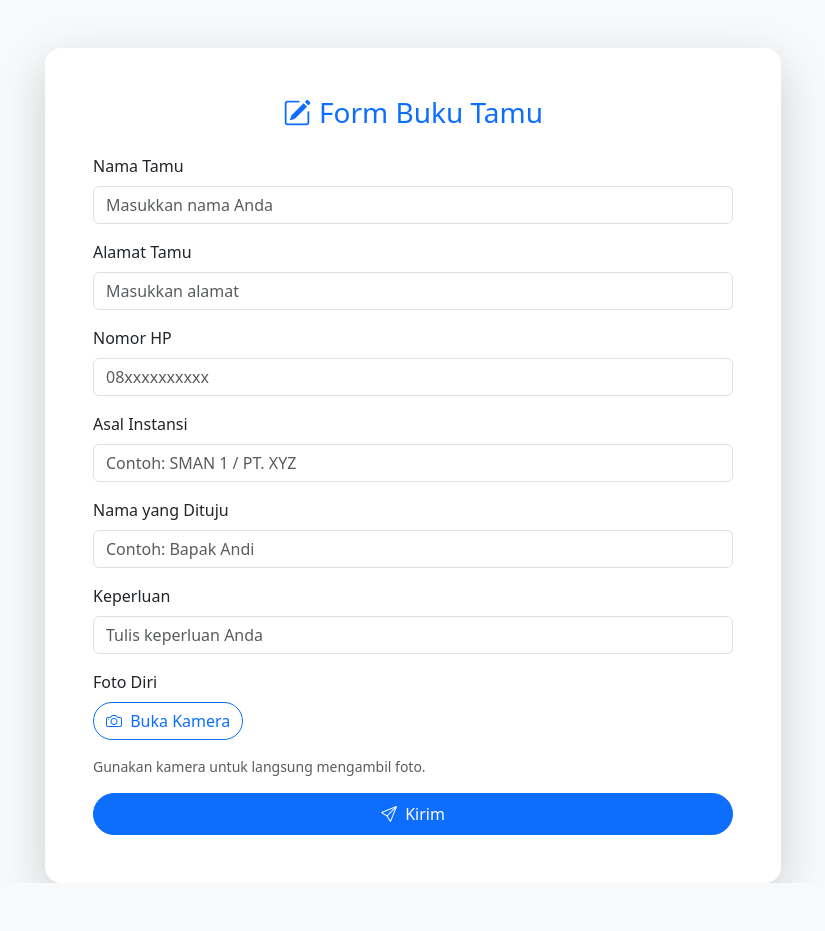
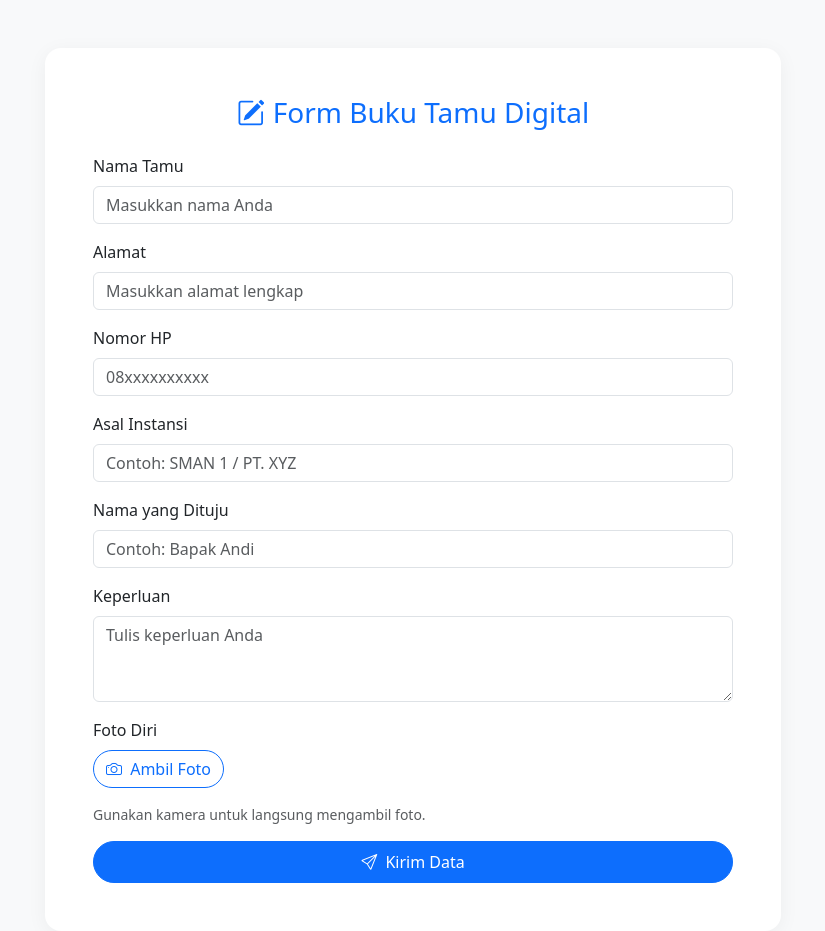
Before and after one commit to firman12233/buku-tamu, a PHP site: page / in a window 1280 px wide. Shown: the whole page, without its empty margins (227-1052 px from the left). Before the commit the page ends 883 px from the top, so only its background shows below. Run offline with PHP 8.4, Linux system fonts and the light colour scheme; some libraries are stand-ins or nearby versions.

Commit message:
Update index.php

```diff
--- a/index.php
+++ b/index.php
@@ -4,11 +4,10 @@
 <head>
     <meta charset="UTF-8" />
     <meta name="viewport" content="width=device-width, initial-scale=1.0" />
-    <title>Buku Tamu</title>
+    <title>Buku Tamu Digital</title>
     <link href="https://cdn.jsdelivr.net/npm/bootstrap@5.3.0/dist/css/bootstrap.min.css" rel="stylesheet" />
     <link href="https://cdn.jsdelivr.net/npm/bootstrap-icons@1.10.5/font/bootstrap-icons.css" rel="stylesheet" />
     <script src="https://cdn.jsdelivr.net/npm/sweetalert2@11"></script>
-
     <style>
         body {
             background-color: #f8f9fa;
@@ -16,7 +15,7 @@
 
         .card {
             border-radius: 1rem;
-            box-shadow: 0 0 10px rgba(0,0,0,0.1);
+            box-shadow: 0 4px 20px rgba(0, 0, 0, 0.05);
         }
 
         .form-label {
@@ -24,90 +23,84 @@
         }
 
         #preview {
+            display: none;
+            width: 150px;
             margin-top: 10px;
-            max-width: 200px;
-            display: none;
             border-radius: 8px;
+            border: 1px solid #ccc;
+        }
+
+        .fade-in {
+            animation: fadeIn 0.8s ease-in-out;
+        }
+
+        @keyframes fadeIn {
+            from { opacity: 0; transform: translateY(20px); }
+            to { opacity: 1; transform: translateY(0); }
+        }
+
+        input:focus, textarea:focus {
+            border-color: #86b7fe;
+            box-shadow: 0 0 0 0.2rem rgba(13, 110, 253, 0.25);
         }
     </style>
 </head>
 <body class="bg-light">
-  <style>
-    .fade-in {
-      animation: fadeIn 0.8s ease-in-out;
-    }
-    @keyframes fadeIn {
-      from { opacity: 0; transform: translateY(20px); }
-      to { opacity: 1; transform: translateY(0); }
-    }
-    input:focus, textarea:focus {
-      border-color: #86b7fe;
-      box-shadow: 0 0 0 0.2rem rgba(13, 110, 253, 0.25);
-    }
-    #preview {
-      display: none;
-      width: 150px;
-      height: auto;
-      margin-top: 10px;
-      border-radius: 8px;
-      border: 1px solid #ccc;
-    }
-  </style>
 
 <div class="container mt-5 fade-in">
     <div class="row justify-content-center">
         <div class="col-lg-8 col-md-10">
-        <div class="card shadow-lg border-0 rounded-4">
+            <div class="card border-0">
                 <div class="card-body p-5">
-            <h3 class="text-center mb-4 text-primary">
-              <i class="bi bi-pencil-square me-2"></i>Form Buku Tamu
+                    <h3 class="text-center text-primary mb-4">
+                        <i class="bi bi-pencil-square me-2"></i>Form Buku Tamu Digital
                     </h3>
                     <form id="bukuTamuForm" action="proses_buku_tamu.php" method="POST" enctype="multipart/form-data" novalidate>
 
                         <div class="mb-3">
                             <label for="nama_tamu" class="form-label">Nama Tamu</label>
-                <input type="text" class="form-control" id="nama_tamu" name="nama_tamu" placeholder="Masukkan nama Anda">
+                            <input type="text" class="form-control" id="nama_tamu" name="nama_tamu" placeholder="Masukkan nama Anda" required>
                         </div>
 
                         <div class="mb-3">
-                <label for="alamat" class="form-label">Alamat Tamu</label>
-                <input type="text" class="form-control" id="alamat" name="alamat" placeholder="Masukkan alamat">
+                            <label for="alamat" class="form-label">Alamat</label>
+                            <input type="text" class="form-control" id="alamat" name="alamat" placeholder="Masukkan alamat lengkap" required>
                         </div>
 
                         <div class="mb-3">
                             <label for="nomer_hp" class="form-label">Nomor HP</label>
-                <input type="text" class="form-control" id="nomer_hp" name="nomer_hp" placeholder="08xxxxxxxxxx">
+                            <input type="text" class="form-control" id="nomer_hp" name="nomer_hp" placeholder="08xxxxxxxxxx" required>
                         </div>
 
                         <div class="mb-3">
                             <label for="asal_instansi" class="form-label">Asal Instansi</label>
-                <input type="text" class="form-control" id="asal_instansi" name="asal_instansi" placeholder="Contoh: SMAN 1 / PT. XYZ">
+                            <input type="text" class="form-control" id="asal_instansi" name="asal_instansi" placeholder="Contoh: SMAN 1 / PT. XYZ" required>
                         </div>
 
                         <div class="mb-3">
                             <label for="nama_tujuan" class="form-label">Nama yang Dituju</label>
-                <input type="text" class="form-control" id="nama_tujuan" name="nama_tujuan" placeholder="Contoh: Bapak Andi">
+                            <input type="text" class="form-control" id="nama_tujuan" name="nama_tujuan" placeholder="Contoh: Bapak Andi" required>
                         </div>
 
                         <div class="mb-3">
                             <label for="keperluan" class="form-label">Keperluan</label>
-                <input type="text" class="form-control" id="keperluan" name="keperluan" placeholder="Tulis keperluan Anda">
+                            <textarea class="form-control" id="keperluan" name="keperluan" rows="3" placeholder="Tulis keperluan Anda" required></textarea>
                         </div>
 
                         <input type="hidden" name="tanggal" value="<?= date('Y-m-d H:i:s') ?>">
 
                         <div class="mb-3">
-                <label for="foto" class="form-label">Foto Diri</label><br />
+                            <label class="form-label">Foto Diri</label><br>
                             <button type="button" class="btn btn-outline-primary rounded-pill mb-2" onclick="document.getElementById('foto').click();">
-                  <i class="bi bi-camera me-1"></i> Buka Kamera
+                                <i class="bi bi-camera me-1"></i> Ambil Foto
                             </button>
-                <input type="file" class="form-control d-none" id="foto" name="foto" accept="image/*" capture="user" onchange="previewFoto(event)">
-                <img id="preview" src="#" alt="Preview Foto">
+                            <input type="file" class="form-control d-none" id="foto" name="foto" accept="image/*" capture="user" required>
+                            <img id="preview" alt="Preview Foto">
                             <small class="text-muted d-block mt-2">Gunakan kamera untuk langsung mengambil foto.</small>
                         </div>
 
-              <button type="submit" class="btn btn-primary rounded-pill w-100 py-2">
-                <i class="bi bi-send me-1"></i> Kirim
+                        <button type="submit" class="btn btn-primary w-100 rounded-pill py-2">
+                            <i class="bi bi-send me-1"></i> Kirim Data
                         </button>
 
                     </form>
@@ -116,37 +109,15 @@
         </div>
     </div>
 </div>
+
 <!-- Bootstrap JS -->
 <script src="https://cdn.jsdelivr.net/npm/bootstrap@5.3.0/dist/js/bootstrap.bundle.min.js"></script>
 
-<!-- Script Validasi dan Preview -->
+<!-- Preview Foto -->
 <script>
-    document.getElementById('bukuTamuForm').addEventListener('submit', function (e) {
-        const form = e.target;
-
-        const nama = form.nama_tamu.value.trim();
-        const alamat = form.alamat.value.trim();
-        const hp = form.nomer_hp.value.trim();
-        const asal = form.asal_instansi.value.trim();
-        const tujuan = form.nama_tujuan.value.trim();
-        const keperluan = form.keperluan.value.trim();
-        const fotoInput = form.foto;
-        const foto = fotoInput && fotoInput.files && fotoInput.files.length > 0;
-
-        if (!nama || !alamat || !hp || !asal || !tujuan || !keperluan || !foto) {
-            e.preventDefault();
-            Swal.fire({
-                icon: 'warning',
-                title: 'Lengkapi Semua Kolom!',
-                text: 'Pastikan semua kolom dan foto sudah terisi.'
-            });
-        }
-    });
-
-    // Preview foto
     document.getElementById('foto').addEventListener('change', function () {
+        const file = this.files[0];
         const preview = document.getElementById('preview');
-        const file = this.files[0];
 
         if (file) {
             const reader = new FileReader();
@@ -159,23 +130,35 @@
             preview.style.display = 'none';
         }
     });
-</script>
-<script>
-    function previewFoto(event) {
-      const input = event.target;
-      const preview = document.getElementById('preview');
-      if (input.files && input.files[0]) {
-        const reader = new FileReader();
-        reader.onload = function (e) {
-          preview.src = e.target.result;
-          preview.style.display = 'block';
-        };
-        reader.readAsDataURL(input.files[0]);
+
+    // Validasi Form Sebelum Submit
+    document.getElementById('bukuTamuForm').addEventListener('submit', function (e) {
+        const form = e.target;
+
+        const fields = ['nama_tamu', 'alamat', 'nomer_hp', 'asal_instansi', 'nama_tujuan', 'keperluan'];
+        let valid = true;
+
+        fields.forEach(id => {
+            if (!form[id].value.trim()) {
+                valid = false;
             }
+        });
+
+        const foto = form.foto.files.length > 0;
+        if (!foto) valid = false;
+
+        if (!valid) {
+            e.preventDefault();
+            Swal.fire({
+                icon: 'warning',
+                title: 'Lengkapi Semua Kolom!',
+                text: 'Harap isi seluruh data dan unggah foto terlebih dahulu.'
+            });
         }
+    });
 </script>
 
-<!-- SweetAlert untuk feedback dari server -->
+<!-- SweetAlert Notifikasi dari URL -->
 <?php if (isset($_GET['status'])): ?>
 <script>
     document.addEventListener("DOMContentLoaded", () => {
@@ -183,10 +166,11 @@
             icon: "<?= $_GET['status'] === 'success' ? 'success' : 'error' ?>",
             title: "<?= htmlspecialchars($_GET['message']); ?>",
             showConfirmButton: <?= $_GET['status'] === 'success' ? 'false' : 'true' ?>,
-                timer: <?= $_GET['status'] === 'success' ? '1500' : 'null' ?>
+            timer: <?= $_GET['status'] === 'success' ? '2000' : 'null' ?>
         });
     });
 </script>
 <?php endif; ?>
+
 </body>
 </html>
```
Lines whose indentation alone changed are shown as unchanged.
